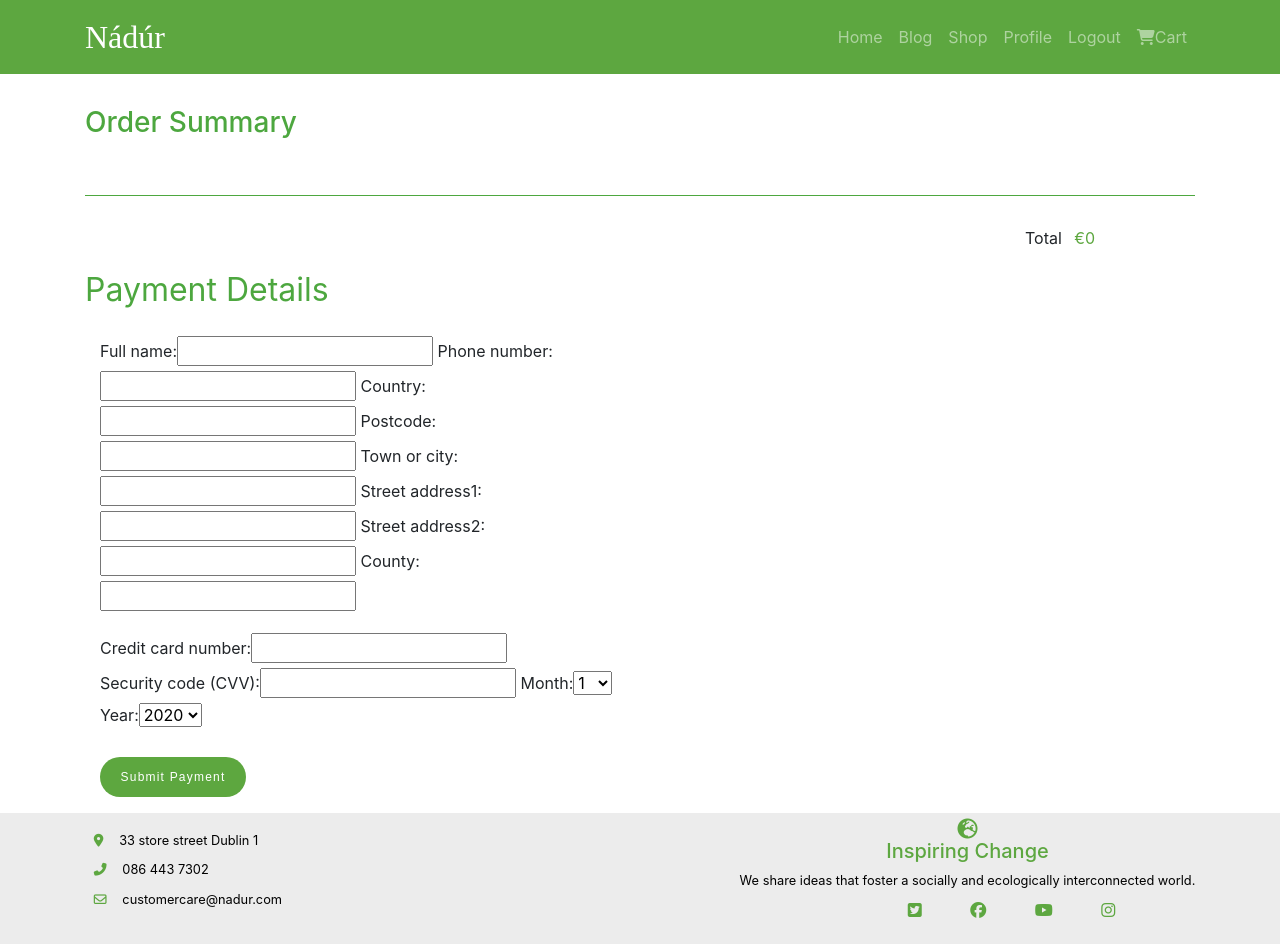
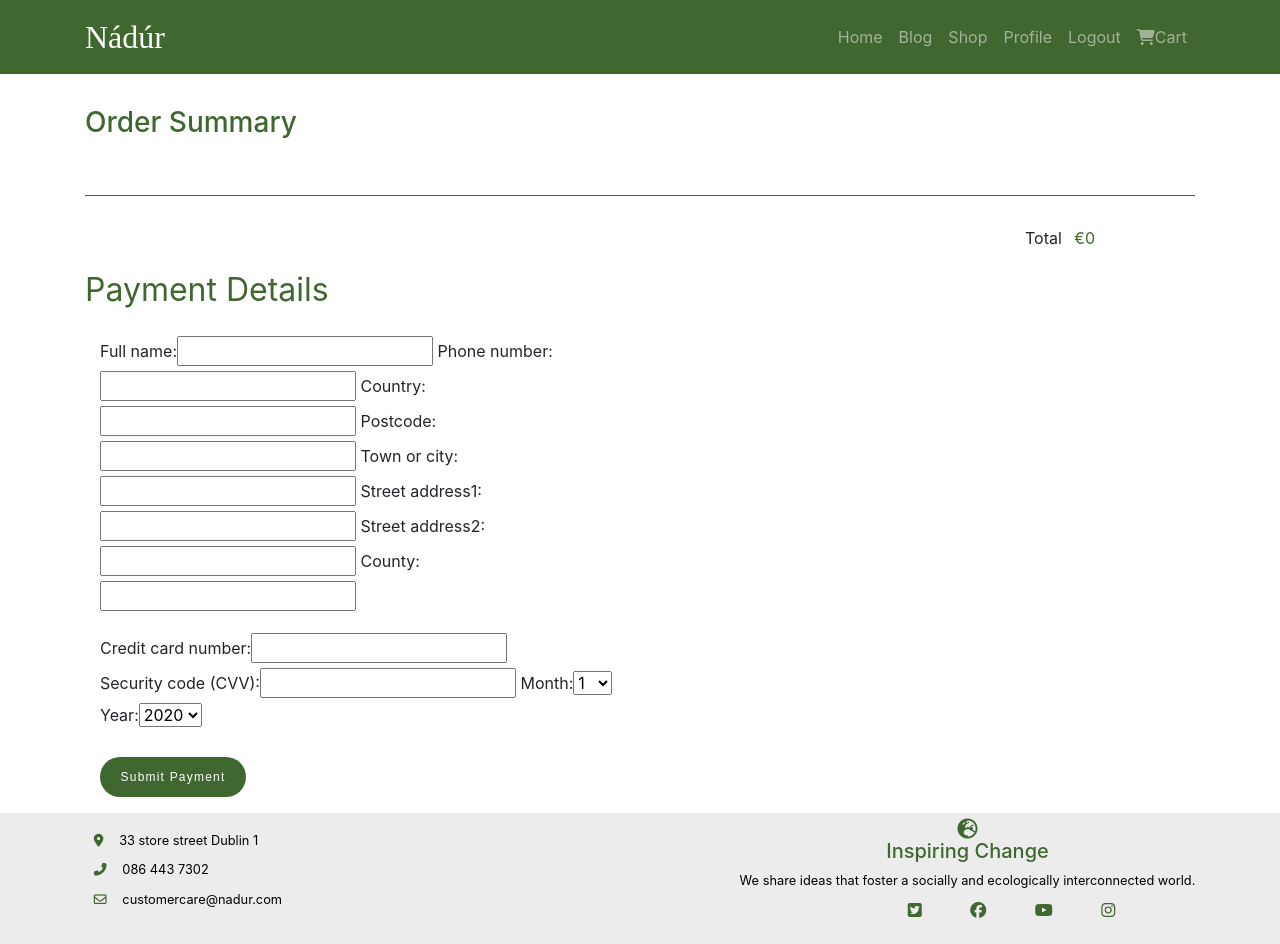
Before and after one commit to Neilfoster/eco-commerce, a Django app: page /checkout/ in a window 1280 px wide. Run offline with Django 3.2, Linux system fonts and the light colour scheme; the visitor is signed in with stand-in values (Sample User, id 1); some libraries are stand-ins or nearby versions.

Commit message:
changed green colour of app to a slightly darker shade for better ui

```diff
--- a/static/css/custom.css
+++ b/static/css/custom.css
@@ -4,7 +4,7 @@ body {
 
 /*-------- Navbar -------*/
 .cstm-nav {
-  background-color:#5da740;
+  background-color:#406730;
 
 }
 
@@ -22,7 +22,7 @@ body {
 
   .badge {
       background-color:white;
-      color:#4da73f;
+      color:#406730;
   }
 
 /*-------- index page card display button --------*/
@@ -36,7 +36,7 @@ body {
   font-size: 12px;
   letter-spacing: 0.1em;
   color: #ffffff;
-  background-color: #5da73f;
+  background-color: #406730;
   outline: none;
   transition-duration: 1s;
 }
@@ -120,7 +120,7 @@ body {
 }
 
 .panel-body {
-    border: 2px solid #5da73f;
+    border: 2px solid #406730;
     border-radius: 5%;
     padding:5%;
     margin-bottom:3%;
@@ -129,7 +129,7 @@ body {
 .panel-body h3 {
     margin-top:3%;
     text-align: center;
-    color: #5da73f;
+    color: ##406730;
 }
 
 .product-description {
@@ -142,7 +142,7 @@ body {
 .product-price {
     text-align:right;
     font-size:1.5rem;
-    color:#4da73f;
+    color:#406730;
 }
 
 .product {
@@ -199,17 +199,17 @@ body {
 .checkout-head {
     margin-top: 5%;
     padding-bottom:5%;
-    color:#4da73f;
-    border-bottom: 1px solid #4da73f;
+    color:#406730;
+    border-bottom: 1px solid #406730;
 }
 
 #payment-head {
-    color:#4da73f;
+    color:#406730;
     font-size: 2rem;
 }
 .checkout-itm {
     padding:5%;
-    border-bottom: 1px solid #b7bfb9;
+    border-bottom: 1px solid #406730;
 }
 
 .check-bx {
@@ -217,25 +217,25 @@ body {
 }
 
 .check-total p {
-  color:#5da73f;
+  color:#406730;
   padding:1%;
   text-align: right;
 }
 
 .row p.check-total{
-    color:#5da73f;
+    color:#406730;
     padding-right:3%;
     padding-top:2%;
 }
 input.adjust-bx {
     height:5%;
-    border: 1px solid #5da73f;
+    border: 1px solid #406730;
     border-radius:10%;
     margin-right:4%;
 }
 
 button.amend-btn{
-    background-color:#5da73f;
+    background-color:##406730;
     color: white;
     border-radius:10%;
     padding:2%;
@@ -250,7 +250,7 @@ button.amend-btn{
 }
 
 .check-qty {
-    color:#5da73f;
+    color:#406730;
 }
 
 .input-group {
@@ -276,11 +276,12 @@ form.form-inline {
     background-repeat: no-repeat;
     height: 200px;
     width:200px;
-    border: 1px solid #4da73f;
+    border: 1px solid #406730;
 }
 
 .profile{
     color:#4da73f;
+    margin-bottom:500px;
 }
 /*--------- REGISTER PAGE ------*/
 .form-group {
@@ -299,7 +300,7 @@ form.form-inline {
 
 .cstm-foot {
   background-color: rgba(0,0,0,.075);
-  color: #5da740;
+  color: #406730;
   max-height: 1%;
   padding-top: 2;
   text-align:center;
@@ -339,7 +340,7 @@ form.form-inline {
 }
 
 .cstm-social ul li a {
-  color:  #5da740;
+  color:  #406730;
   transition-duration: 1s;
   transition-timing-function: ease-in-out;
 }
@@ -367,5 +368,9 @@ form.form-inline {
 
 .cstm-contact i {
     margin-right:3%;
-    color: #5da740;
+    color: #406730;
 }
+@media only screen and (max-width: 768px) {
+  /* For mobile phones: */
+
+}
```
